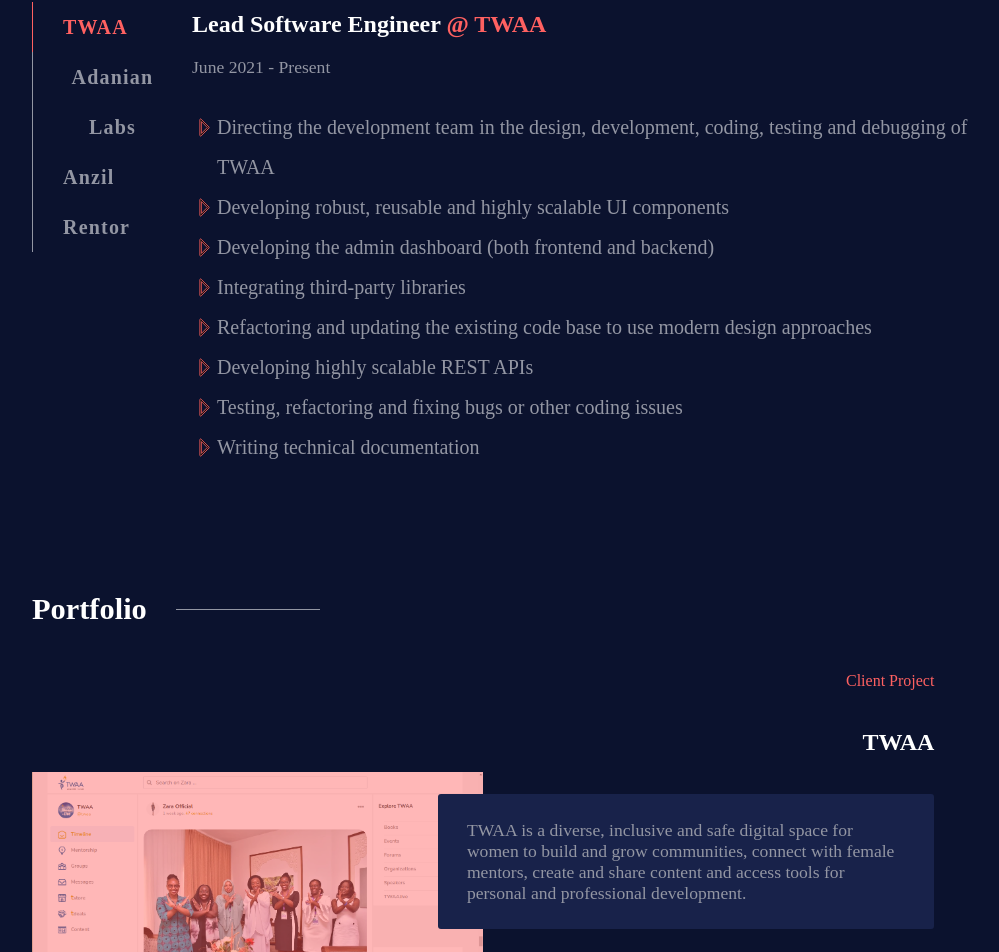
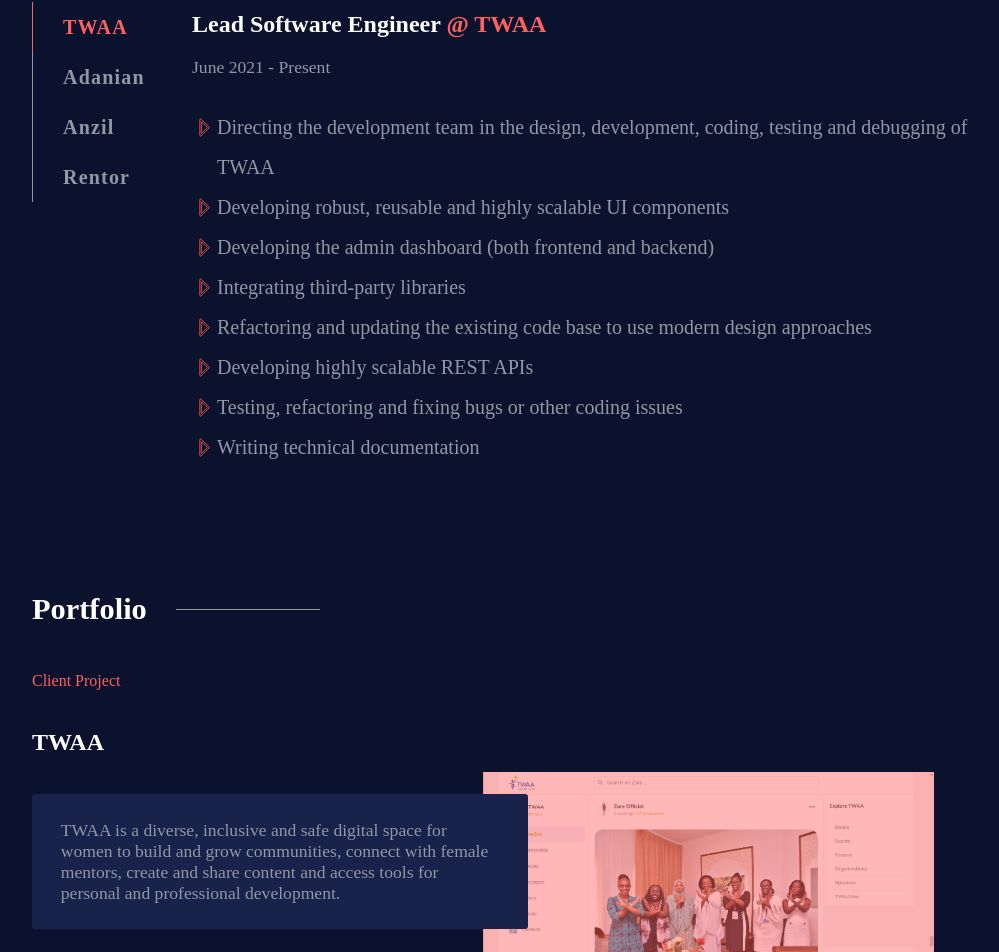
Before and after one commit to Mark9Mbugua/markize, a React (Create React App) app: page / in a window 1280 px wide. Shown: the part 1838-2790 px from the top of the page, without its empty margins (178-1177 px from the left). Built offline with nearby package versions, Linux system fonts and the light colour scheme; a web font is replaced by a local one.

Commit message:
Fix: A few responsiveness issues

```diff
--- a/src/components/experience/experience.component.jsx
+++ b/src/components/experience/experience.component.jsx
@@ -86,7 +86,7 @@
               isActive={toggleState === 2 ? "active" : ""}
               onClick={() => toggleTab(2)}
             >
-              Adanian Labs
+              Adanian
             </TabButton>
             <TabButton
               isActive={toggleState === 3 ? "active" : ""}
--- a/src/components/landing-section/landing.component.jsx
+++ b/src/components/landing-section/landing.component.jsx
@@ -1,8 +1,8 @@
-import React, { useEffect, useRef } from 'react';
+import React, { useEffect, useRef } from "react";
 
-import gsap from 'gsap';
+import gsap from "gsap";
 
-import CustomButton from '../custom-button/custom-button.component';
+import CustomButton from "../custom-button/custom-button.component";
 
 import {
   LandingSection,
@@ -13,8 +13,8 @@
   MyName,
   FavStack,
   LandingButtonContainer,
-    ContactLink
-} from './landing.styles';
+  ContactLink,
+} from "./landing.styles";
 
 const Landing = () => {
   let myName = useRef(null);
@@ -25,40 +25,52 @@
   let introDetailsThree = useRef(null);
   let landingButton = useRef(null);
 
-    useEffect(() =>{
-        gsap.from([myName, headingOne, headingTwo, introDetailsOne, introDetailsTwo, introDetailsThree, landingButton],
-            {delay: .6, duration: .4, opacity: 0, y: -20, stagger: 0.10})
+  useEffect(() => {
+    gsap.from(
+      [
+        myName,
+        headingOne,
+        headingTwo,
+        introDetailsOne,
+        introDetailsTwo,
+        introDetailsThree,
+        landingButton,
+      ],
+      { delay: 0.6, duration: 0.4, opacity: 0, y: -20, stagger: 0.1 }
+    );
   }, []);
 
   return (
-        <LandingSection id='landing'>
+    <LandingSection id="landing">
       <LandingBody>
-                <MyName ref={el => myName = el}>Hi, my name is</MyName>
-                <HeadingOne ref={el => headingOne = el}>Mark Mbugua.</HeadingOne>
-                <HeadingTwo ref={el => headingTwo = el}>I build things for the web.</HeadingTwo>
-                <IntroDetails ref={el => introDetailsOne = el}>I am a Software Engineer and an Internet Enterpreneur</IntroDetails>
-                <IntroDetails ref={el => introDetailsTwo = el}>I am a creator and a consultant</IntroDetails>
-                <IntroDetails
-                    ref={el => introDetailsThree = el}
-                >
+        <MyName ref={(el) => (myName = el)}>Hi, my name is</MyName>
+        <HeadingOne ref={(el) => (headingOne = el)}>Mark Mbugua.</HeadingOne>
+        <HeadingTwo ref={(el) => (headingTwo = el)}>
+          I build things for the web.
+        </HeadingTwo>
+        <IntroDetails ref={(el) => (introDetailsOne = el)}>
+          I am a Software Engineer and an Internet Enterpreneur
+        </IntroDetails>
+        <IntroDetails ref={(el) => (introDetailsTwo = el)}>
+          I am a creator and a consultant
+        </IntroDetails>
+        <IntroDetails ref={(el) => (introDetailsThree = el)}>
           <FavStack>ReactJS</FavStack> is my main weapon of mass creation
         </IntroDetails>
-                <LandingButtonContainer ref={el => landingButton = el}>
+        <LandingButtonContainer ref={(el) => (landingButton = el)}>
           <ContactLink
             to="contact"
             spy={true}
             smooth={true}
             offset={0}
-                        duration= {700}
+            duration={700}
           >
-                        <CustomButton>
-                            Get in Touch
-                        </CustomButton>
+            <CustomButton>Get in Touch</CustomButton>
           </ContactLink>
         </LandingButtonContainer>
       </LandingBody>
     </LandingSection>
-    )
-}
+  );
+};
 
-export default Landing
+export default Landing;
--- a/src/components/landing-section/landing.styles.jsx
+++ b/src/components/landing-section/landing.styles.jsx
@@ -83,15 +83,19 @@
 export const MyName = styled.p`
     color: #ff6161;
     font-size: 25px;
+    margin-top: 2rem;
 
     @media screen
     and (min-width: 480px)
     and (max-width: 768px) {
         font-size: 22px;
+        margin-top: unset;
     }
 
     @media screen and (max-width: 480px) {
         font-size: 18px;
+        margin-top: unset;
+
     }
 `;
 
--- a/src/components/portfolio/portfolio.component.jsx
+++ b/src/components/portfolio/portfolio.component.jsx
@@ -125,27 +125,21 @@
       <PortfolioBody ref={(el) => (portfolioBody = el)}>
         <CustomTitle>Portfolio</CustomTitle>
         <PortfolioDetailsBody>
-          <ExternalImageLink href="https://twaa.io/" target="_blank">
-            <ProjectImageContainer>
-              <ProjectImageSrc src={ProjectImage1} />
-              <Overlay />
-            </ProjectImageContainer>
-          </ExternalImageLink>
           <ProjectDetails>
-            <ProjectTypeContainer>
+            <ProjectTypeInvertedContainer>
               <ProjectType>Client Project</ProjectType>
-            </ProjectTypeContainer>
-            <ProjectTypeContainer>
+            </ProjectTypeInvertedContainer>
+            <ProjectTypeInvertedContainer>
               <ProjectTitle>TWAA</ProjectTitle>
-            </ProjectTypeContainer>
-            <ProjectDescriptionContainer>
+            </ProjectTypeInvertedContainer>
+            <ProjectDescriptionInvertedContainer>
               <p>
                 TWAA is a diverse, inclusive and safe digital space for women to
                 build and grow communities, connect with female mentors, create
                 and share content and access tools for personal and professional
                 development.
               </p>
-            </ProjectDescriptionContainer>
+            </ProjectDescriptionInvertedContainer>
             <TechStackContainer>
               <TechStack>ReactJS</TechStack>
               <TechStack>Redux</TechStack>
@@ -153,11 +147,17 @@
               <TechStack>Express</TechStack>
             </TechStackContainer>
             <ExternalLinkContainer>
-              <ExternalLink href="https://twaa.io/" target="_blank">
+              <ExternalLinkInverted href="https://twaa.io/" target="_blank">
                 <ExternalLinkSvg src={ExternalLinkSrc} />
-              </ExternalLink>
+              </ExternalLinkInverted>
             </ExternalLinkContainer>
           </ProjectDetails>
+          <ExternalImageLink href="https://twaa.io/" target="_blank">
+            <ProjectImageContainer>
+              <ProjectImageSrc src={ProjectImage1} />
+              <Overlay />
+            </ProjectImageContainer>
+          </ExternalImageLink>
         </PortfolioDetailsBody>
         {/* <PortfolioDetailsBody>
           <ProjectDetails>
```
Lines whose indentation alone changed are shown as unchanged.
